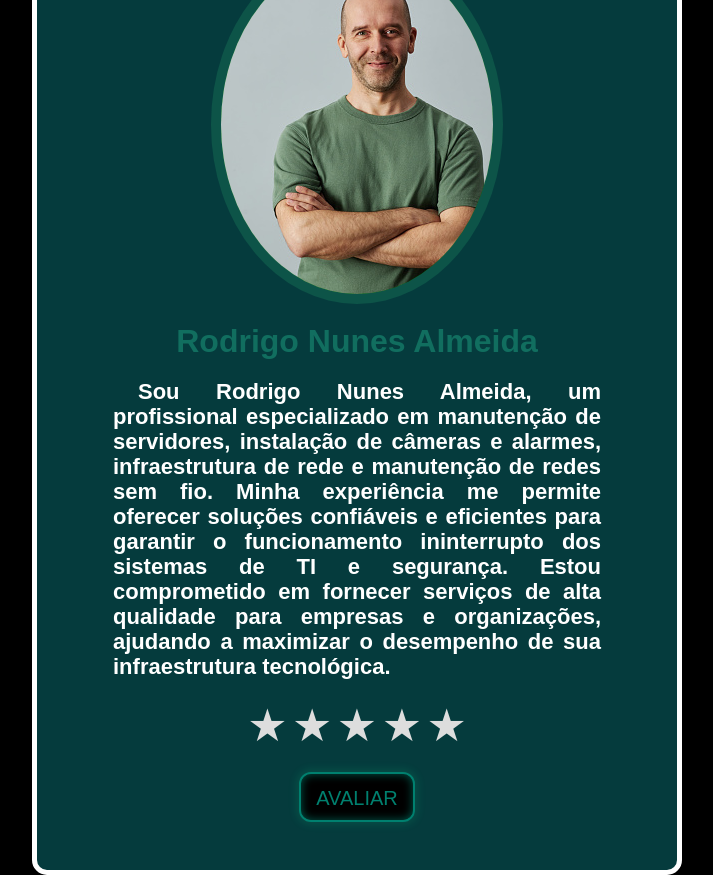
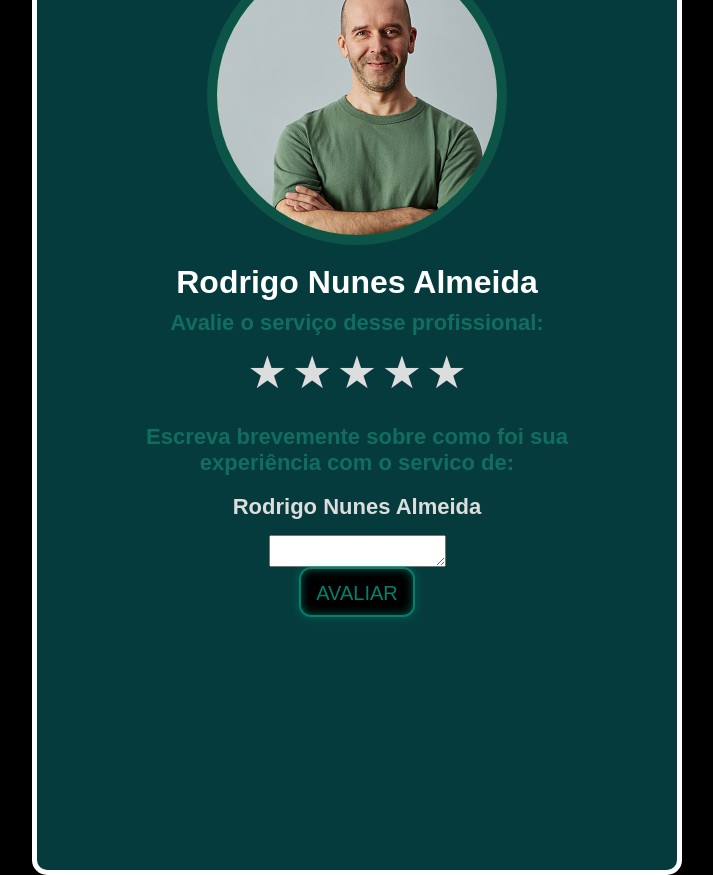
Before and after one commit to 5h3n0/tecnomade, a PHP site: page /tecnomade/avaliar.php in a window 1280 px wide. Shown: the whole page, without its empty margins (283-996 px from the left). Run offline with PHP 8.4, Linux system fonts and the light colour scheme; a user stored in the database is signed in; data comes from the database, SQL or seed files in the repository.

Commit message:
ENTREGA ANTES DO INTERVALO

```diff
--- a/avaliacaoBd.php
+++ b/avaliacaoBd.php
@@ -10,9 +10,10 @@ if ($_SERVER['REQUEST_METHOD'] == 'POST') {
     $id_Pf = $_POST['id_Pf'];
     $estrelas = $_POST['estrelas'];
     $data_avaliacao = date('Y-m-d');
+    $mensagem_avaliacao = $_POST['mensagem_avaliacao'];
 
-    $stmt = $conn->prepare("INSERT INTO avaliacoes(id_Pf, estrelas, data_avaliacao) VALUES (?, ?, ?)");
-    $stmt->bind_param("sss", $id_Pf, $estrelas, $data_avaliacao);
+    $stmt = $conn->prepare("INSERT INTO avaliacoes(id_Pf, estrelas, data_avaliacao, mensagem_avaliacao) VALUES (?, ?, ?, ?)");
+    $stmt->bind_param("ssss", $id_Pf, $estrelas, $data_avaliacao, $mensagem_avaliacao);
 
     if ($stmt->execute()) {
        header("Location: paginaDeServicosParaUsr.php");
--- a/avaliar.php
+++ b/avaliar.php
@@ -37,9 +37,9 @@ if ($result->num_rows > 0) {
                 <img src="<?php echo $imgPf ?>" alt="">
                 </div>
                 <p class="p_avaliar name"><?php echo $pfName ?></p>
-                <p class="p_avaliar"><?php echo $descPf ?></p>
             </div>
             <form action="avaliacaoBd.php" class="form_avaliar" method="post">
+                <label for="estrelas" class='lbl_avaliacao'>Avalie o serviço desse profissional:</label>
                 <div class="star-rating">
                     <input type="radio" id="star5" name="estrelas" value="5"><label for="star5">&#9733;</label>
                     <input type="radio" id="star4" name="estrelas" value="4"><label for="star4">&#9733;</label>
@@ -47,6 +47,9 @@ if ($result->num_rows > 0) {
                     <input type="radio" id="star2" name="estrelas" value="2"><label for="star2">&#9733;</label>
                     <input type="radio" id="star1" name="estrelas" value="1"><label for="star1">&#9733;</label>
                 </div>
+                <label for="mensagem_avaliacao" class='lbl_avaliacao'>Escreva brevemente sobre como foi sua experiência com o servico de:</label>
+                <?php echo"<br><span id='focoNome'>$pfName</span>"?>
+                <textarea name="mensagem_avaliacao" id="text_avaliacao"></textarea>
                 <input type="hidden" name="id_Pf" value="<?php echo $id_Pf ?>"> <!-- Id do produto a ser avaliado -->
                 <button type="submit" class="btn-avaliar">Avaliar</button>
             </form>
--- a/connect.php
+++ b/connect.php
@@ -1,7 +1,7 @@
 <?php
 $serverName = "localhost";
 $userName = "root";
-$serverPass = "";
+$serverPass = "usbw";
 $dbName = "tecnomadedb";
 
 $conn = new mysqli($serverName, $userName, $serverPass, $dbName);
--- a/css/avaliar.css
+++ b/css/avaliar.css
@@ -26,7 +26,7 @@
 .star-rating {
     direction: rtl;
     display: inline-block;
-    padding: 20px;
+    padding: 10px;
 }
 .star-rating input[type="radio"] {
     display: none;
@@ -81,7 +81,9 @@ height: 100%;
     margin: auto;
 }
 #img_avaliar{
-    width: 60%;
+    width: 300px;
+    height: 300px;
+
     border: 10px solid rgb(13, 84, 72);
     border-radius: 50%;
     background-color: green;
@@ -113,7 +115,7 @@ height: 100%;
 .name{
     font-size: 32px;
     text-indent: 0;
-    color: rgb(17, 110, 95);
+    color: rgb(255, 255, 255);
     font-weight: bold;
 }
 .btn-avaliar{
@@ -139,3 +141,37 @@ height: 100%;
     box-shadow: inset 0 0 10px rgba(0, 128, 111, 0.767),
       0 0 9px 3px rgba(27, 253, 156, 0.2);
   }
+.lbl_avaliacao{
+    font-size: 22px;
+    color: rgb(17, 110, 95);
+    font-weight: bold;
+    margin-top: 15px;
+    text-align: center;
+}
+#focoNome{
+    font-size: 22px;
+    font-weight: bold;
+    text-align: center;
+    color: #ddd;
+    margin-bottom: 15px;
+
+}
+#desc_avaliacao{
+    overflow: scroll !important;
+  word-wrap: break-word;
+  min-height: 100px;
+  max-height: 250px;
+  width: 650px;
+  border-radius: 0px 40px 0px 40px;
+  text-align: justify;
+  padding: 15px;
+  padding-right: 15px;
+  background-color: #081a17;
+  color: aliceblue;
+  text-indent: 1em;
+  overflow-wrap: break-word;
+  font-size: 18px;
+  border: #1e685c solid 2px;
+  hyphens: auto;
+  margin-bottom: 4%;
+}
--- a/paginaDeServicosParaPrestador.php
+++ b/paginaDeServicosParaPrestador.php
@@ -115,7 +115,7 @@ if ($result_orcamento) {
                 } ?>
             </a>
         </li>
-        <li><a href="#" onclick="loadPage('servicosRealizados.php')">Seviços Realizados</a></li>
+        <li><a href="#" onclick="loadPage('servicosRealizados.php')">Serviços Realizados</a></li>
     </ul>
 
 
--- a/pfFloat.php
+++ b/pfFloat.php
@@ -8,7 +8,7 @@ if(!isset($_SESSION))
 $id_Pf = $_POST['id'];
 
 // Defina a variável de sessão com o ID do profissional
-$_SESSION['id_Pf'] = $id_Pf;
+$_SESSION['id_Pf_paraUsr'] = $id_Pf;
 require_once 'connect.php';
 
 // Verificar se o ID do profissional foi enviado via POST
--- a/tecnomadedb.sql
+++ b/tecnomadedb.sql
@@ -186,6 +186,8 @@ ALTER TABLE `avaliacoes`
   ADD PRIMARY KEY (`id_avaliacao`),
   ADD KEY `fk_id_Pf_avaliacao` (`id_Pf`);
 
+ALTER TABLE `avaliacoes` ADD `mensagem_avaliacao` VARCHAR( 255 ) NOT NULL AFTER `data_avaliacao` ;
+
 ALTER TABLE `categorias`
   ADD PRIMARY KEY (`id_Cat`);
 
```
Also changed, not shown: viewPerfilPfForUsr.php (+4 -4 lines).
